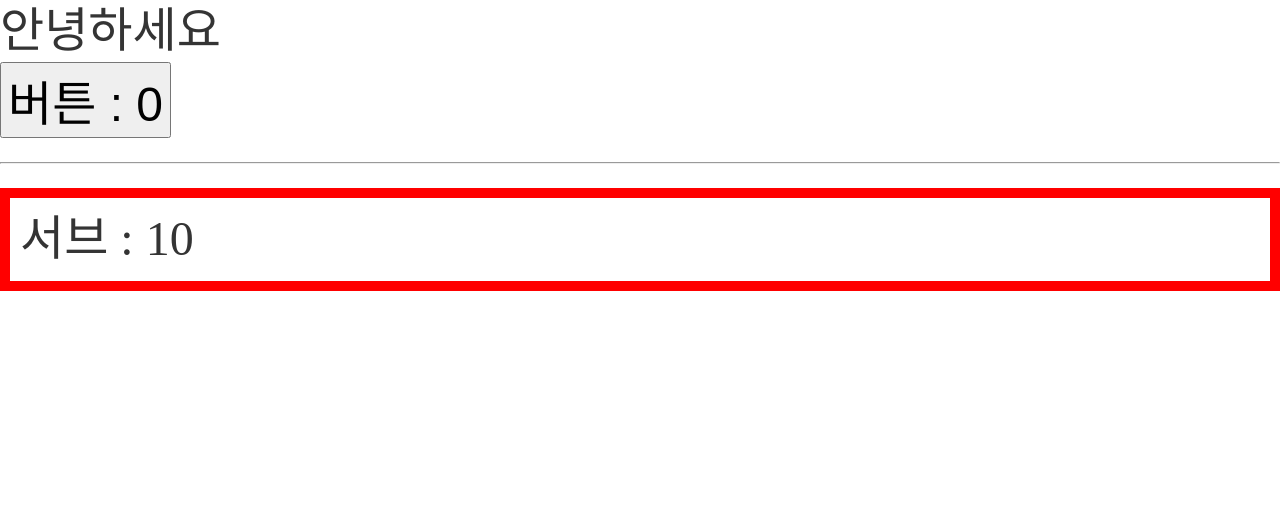
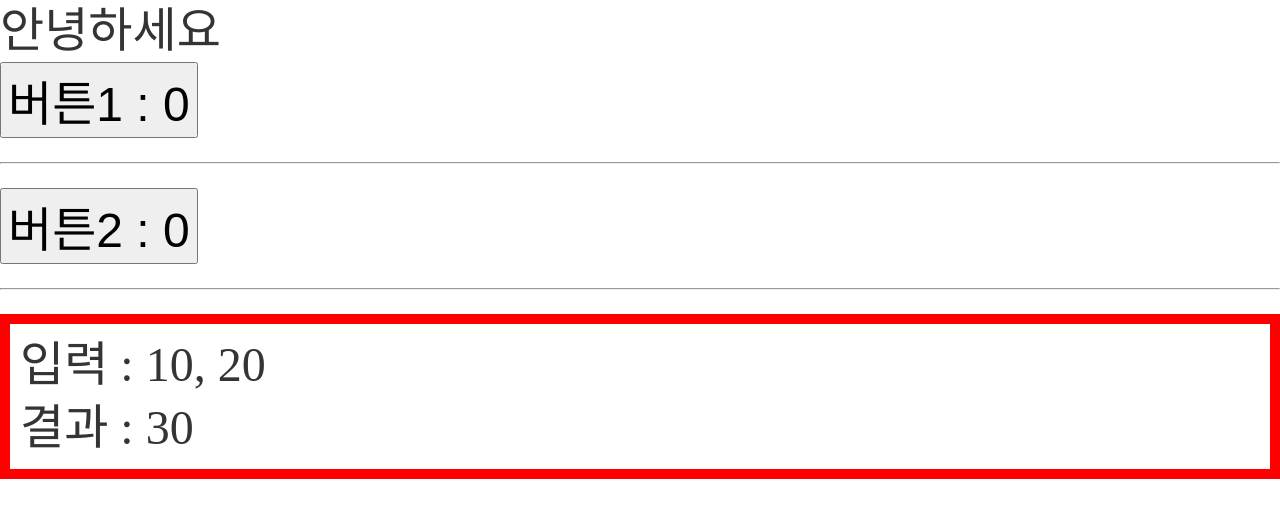
Before and after one commit to NewBean0312/react-test, a React (Create React App) app: page / in a window 1280 px wide. Shown: the top 518 px of the page. Built offline with nearby package versions, Linux system fonts and the light colour scheme; the HTML template or start-up script is replaced by a standard one; a web font is replaced by a local one.

Commit message:
useCallback을 사용하여, 어이없는 리랜더링 막기

```diff
--- a/src/App.js
+++ b/src/App.js
@@ -1,17 +1,19 @@
-import React, { useState } from "react";
+import React, { useState, useCallback } from "react";
 
 import "./App.css";
 
 let SubCallCount = 0;
 
-function Sub({ no1, no2 }) {
+function Sub({ no1, no2, calculateFunc }) {
   SubCallCount++;
   console.log(`SubCallCount : ${SubCallCount}`);
 
   return (
     <>
       <div style={{ border: "10px solid red", padding: 10 }}>
-        서브 : {no1 + no2}
+        입력 : {no1}, {no2}
+        <br />
+        결과 : {calculateFunc(no1, no2)}
       </div>
     </>
   );
@@ -25,14 +27,19 @@ function App() {
   AppCallCount++;
   console.log(`AppCallCount : ${AppCallCount}`);
 
-  const [no, setNo] = useState(0);
+  const [no1, setNo1] = useState(0);
+  const [no2, setNo2] = useState(0);
+
+  const calculateFunc = useCallback((a, b) => a + b + no1, [no1]);
 
   return (
     <>
       <div>안녕하세요</div>
-      <button onClick={() => setNo(no + 1)}>버튼 : {no}</button>
+      <button onClick={() => setNo1(no1 + 1)}>버튼1 : {no1}</button>
       <hr />
-      <MemoisedSub no1={10} no2={no} />
+      <button onClick={() => setNo2(no2 + 1)}>버튼2 : {no2}</button>
+      <hr />
+      <MemoisedSub no1={10} no2={20} calculateFunc={calculateFunc} />
     </>
   );
 }
```
